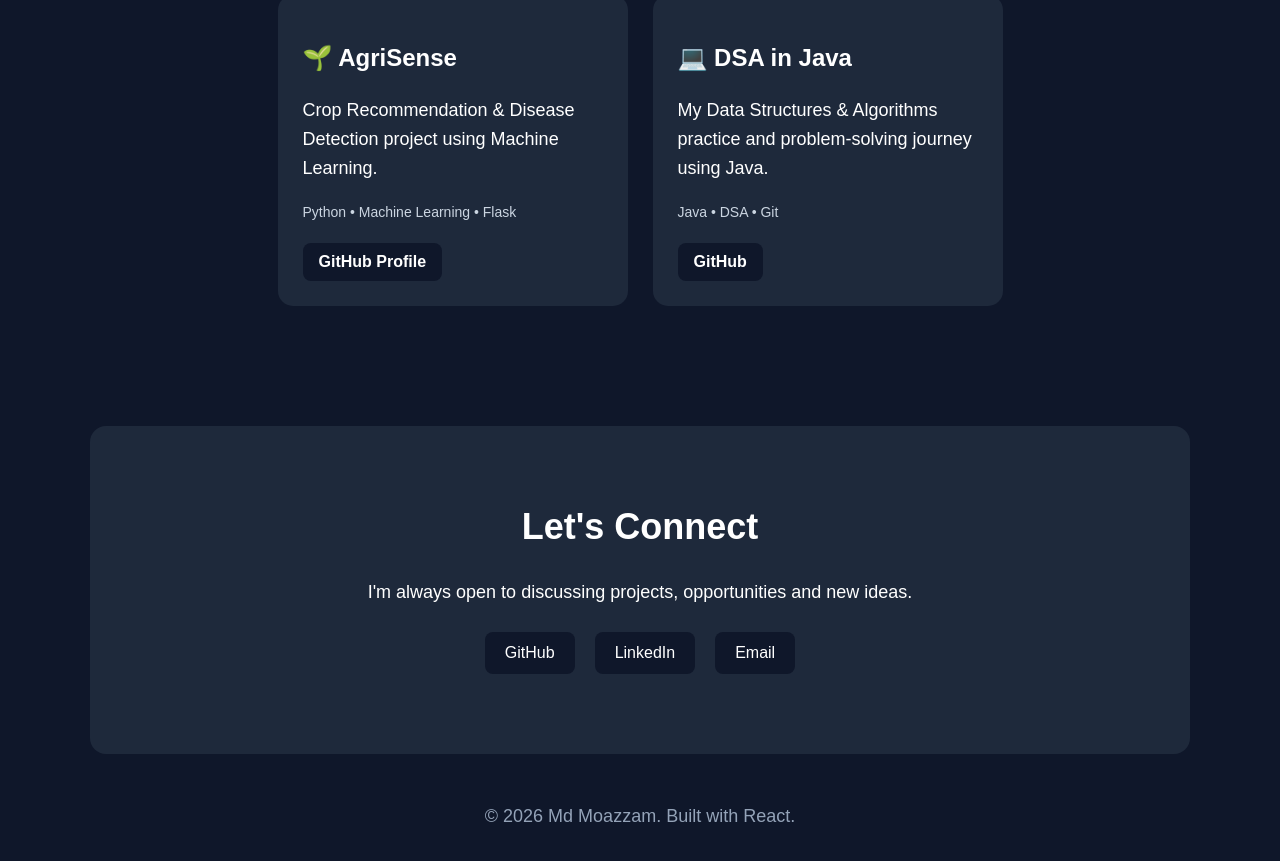
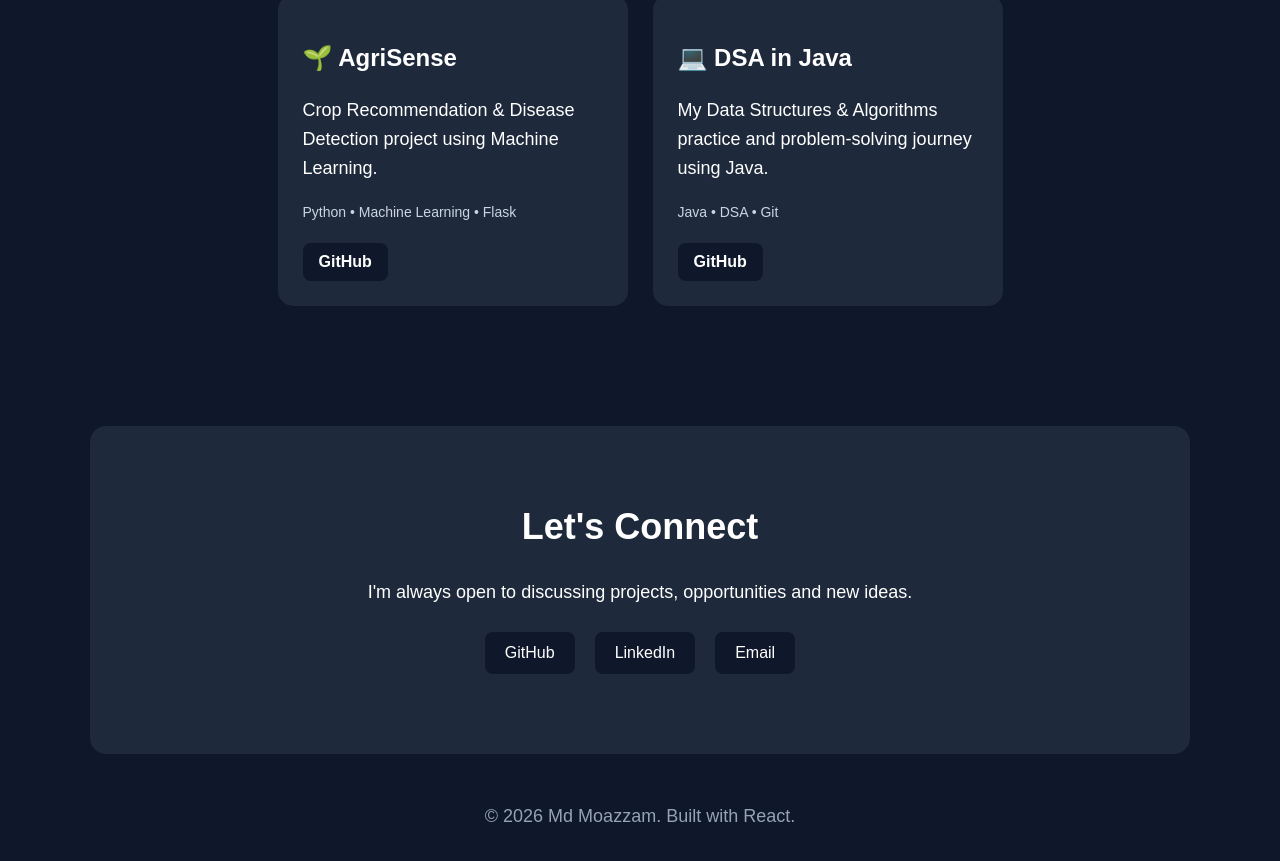
Before and after one commit to mdmoazzam7/moazzam-portfolio, a React (Vite) app: page / in a window 1280 px wide. Shown: the part 1927-2788 px from the top of the page. Built offline with nearby package versions, Linux system fonts and the light colour scheme.

Commit message:
Connect AgriSense GitHub repository

```diff
--- a/src/App.jsx
+++ b/src/App.jsx
@@ -117,11 +117,11 @@ function App() {
 
             <div className="project-buttons">
               <a
-                href="https://github.com/mdmoazzam7"
+                href="https://github.com/mdmoazzam7/AgriSense"
                 target="_blank"
                 rel="noreferrer"
               >
-                GitHub Profile
+                GitHub
               </a>
             </div>
           </div>
```
